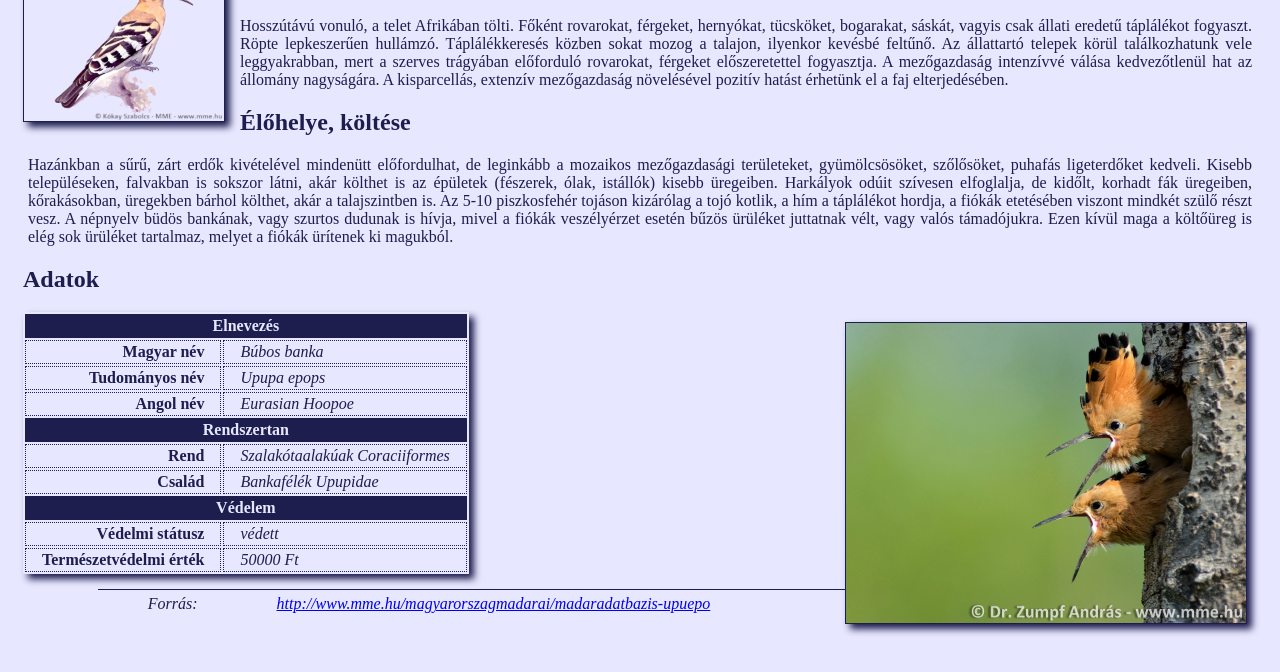
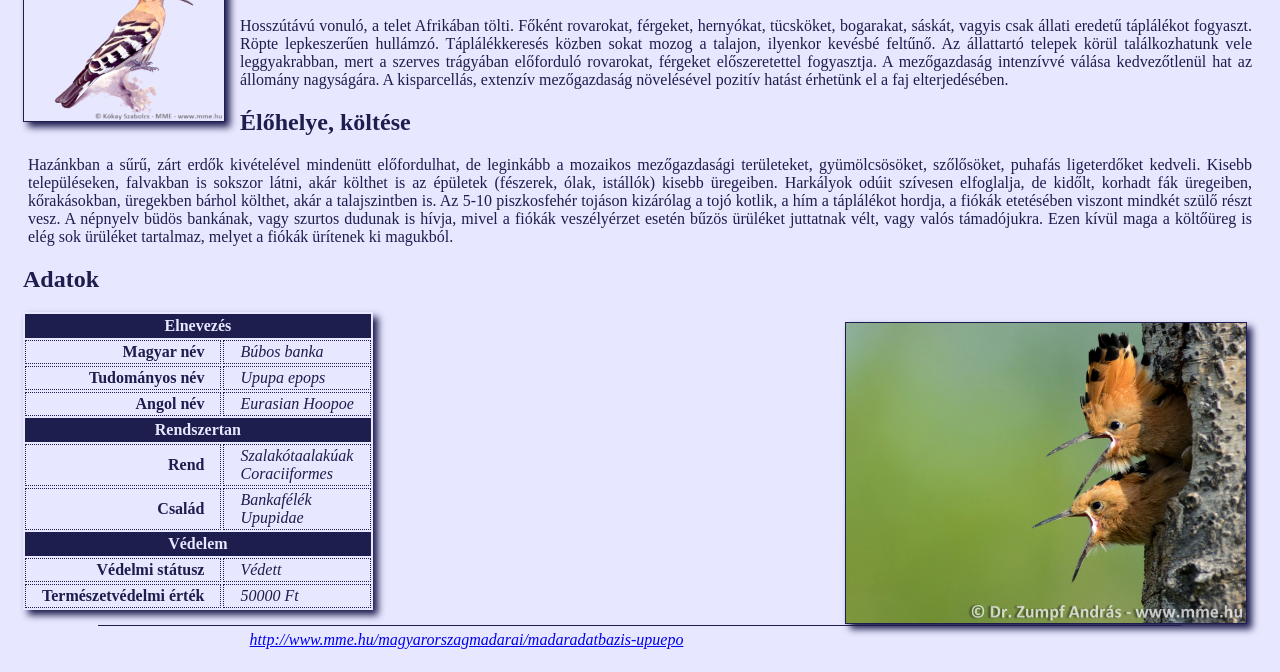
Before and after one commit to futozs/iktelek, a plain HTML site: page bubosbanka.html in a window 1280 px wide. Shown: the part 133-805 px from the top of the page. Drawn offline with Linux system fonts and the light colour scheme.

Commit message:
Update bubosbanka.html

```diff
--- a/bubosbanka.html
+++ b/bubosbanka.html
@@ -3,15 +3,14 @@
 <head>
     <meta charset="UTF-8">
     <meta name="viewport" content="width=device-width, initial-scale=1.0">
-    <title>Búbos Banka</title>
-    <link rel="stylesheet" href="bubos.css">
+    <title>Búbos banka</title>
+    <link rel="stylesheet"  href="bubos.css">
 </head>
 <body>
     <h1>Búbos banka</h1>
+    <img src="upuepo_01.png" alt="Könyv-rajz" title="Könyv-rajz" id="balkep">
+    <h2>Leírás és életmód</h2>
 
-
-    <img id="balkep" src="upuepo_01.png" alt="Könyv-rajz" title="Könyv-rajz">
-    <h2>Leírás és életmód</h2>
     <p>Hosszútávú vonuló, a telet Afrikában tölti. Főként rovarokat, férgeket, hernyókat, tücsköket, bogarakat, sáskát, vagyis csak állati eredetű táplálékot fogyaszt. Röpte lepkeszerűen hullámzó. Táplálékkeresés közben sokat mozog a talajon, ilyenkor kevésbé feltűnő. Az állattartó telepek körül találkozhatunk vele leggyakrabban, mert a szerves trágyában előforduló rovarokat, férgeket előszeretettel fogyasztja. A mezőgazdaság intenzívvé válása kedvezőtlenül hat az állomány nagyságára. A kisparcellás, extenzív mezőgazdaság növelésével pozitív hatást érhetünk el a faj elterjedésében.</p>
 
     <h2>Élőhelye, költése</h2>
@@ -19,10 +18,10 @@
     <p>Hazánkban a sűrű, zárt erdők kivételével mindenütt előfordulhat, de leginkább a mozaikos mezőgazdasági területeket, gyümölcsösöket, szőlősöket, puhafás ligeterdőket kedveli. Kisebb településeken, falvakban is sokszor látni, akár költhet is az épületek (fészerek, ólak, istállók) kisebb üregeiben. Harkályok odúit szívesen elfoglalja, de kidőlt, korhadt fák üregeiben, kőrakásokban, üregekben bárhol költhet, akár a talajszintben is. Az 5-10 piszkosfehér tojáson kizárólag a tojó kotlik, a hím a táplálékot hordja, a fiókák etetésében viszont mindkét szülő részt vesz. A népnyelv büdös bankának, vagy szurtos dudunak is hívja, mivel a fiókák veszélyérzet esetén bűzös ürüléket juttatnak vélt, vagy valós támadójukra. Ezen kívül maga a költőüreg is elég sok ürüléket tartalmaz, melyet a fiókák ürítenek ki magukból.</p>
 
     <h2>Adatok</h2>
-    <img id="jobbkep" src="upuepo_02.png" alt="Éhes Fiókák" title="Éhes Fiókák">
+
     <table>
-        <tr class="fejsor">
-            <td colspan="2" style="text-align: center;">Elnevezés</td>
+    <tr>
+        <td colspan="2" class="fejsor" style="text-align: center;">Elnevezés</td>
     </tr>
     <tr>
         <td>Magyar név</td>
@@ -36,30 +35,32 @@
         <td>Angol név</td>
         <td>Eurasian Hoopoe</td>
     </tr>
-        <tr class="fejsor">
-            <td style="text-align: center;" colspan="2">Rendszertan</td>
+    <tr>
+        <td colspan="2" class="fejsor" style="text-align: center;">Rendszertan</td>
     </tr>
     <tr>
         <td>Rend</td>
-            <td>Szalakótaalakúak Coraciiformes</td>
+        <td>Szalakótaalakúak
+        <br>Coraciiformes</td>
     </tr>
     <tr>
         <td>Család</td>
-            <td>Bankafélék Upupidae</td>
+        <td>Bankafélék
+        <br>Upupidae</td>
     </tr>
-        <tr class="fejsor">
-            <td style="text-align: center;" colspan="2">Védelem</td>
+    <tr>
+        <td colspan="2" class="fejsor" style="text-align: center;">Védelem</td>
     </tr>
     <tr>
         <td>Védelmi státusz</td>
-            <td>védett</td>
+        <td>Védett</td>
     </tr>
     <tr>
         <td>Természetvédelmi érték</td>
         <td>50000 Ft</td>
     </tr>
+    <img src="upuepo_02.png" alt="Éhes fiókák" title="Éhes fiókák" id="jobbkep">
    </table>
-
-    <p class="forras">Forrás: <a class="forras" href="http://www.mme.hu/magyarorszagmadarai/madaradatbazis-upuepo">http://www.mme.hu/magyarorszagmadarai/madaradatbazis-upuepo</a></p>
+   <p class="forras"><a href="http://www.mme.hu/magyarorszagmadarai/madaradatbazis-upuepo">http://www.mme.hu/magyarorszagmadarai/madaradatbazis-upuepo</a></p>
 </body>
 </html>
```
Lines whose indentation alone changed are shown as unchanged.
